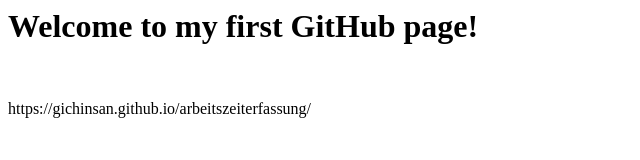
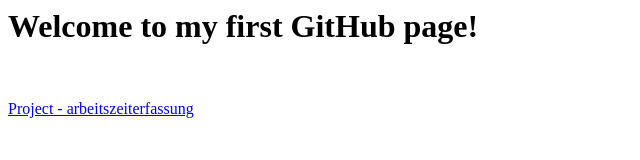
Before and after one commit to Gichinsan/Gichinsan.github.io, a plain HTML site: page index.html in a window 1280 px wide. Shown: the whole page, without its empty margins (0-640 px from the left). Drawn offline with Linux system fonts and the light colour scheme.

Commit message:
Changed link code

```diff
--- a/index.html
+++ b/index.html
@@ -1,5 +1,5 @@
 <h1>Welcome to my first GitHub page!</h1>
 <br>
 <p>
-<a>https://gichinsan.github.io/arbeitszeiterfassung/</a>
+<a href="https://gichinsan.github.io/arbeitszeiterfassung/">Project - arbeitszeiterfassung</a>
 </p>
```
